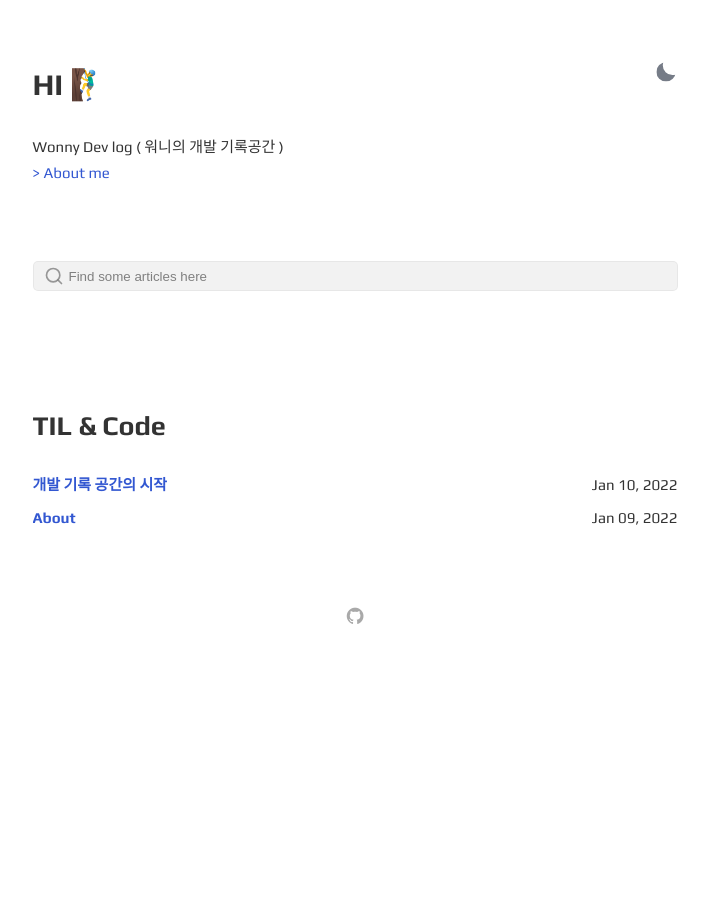
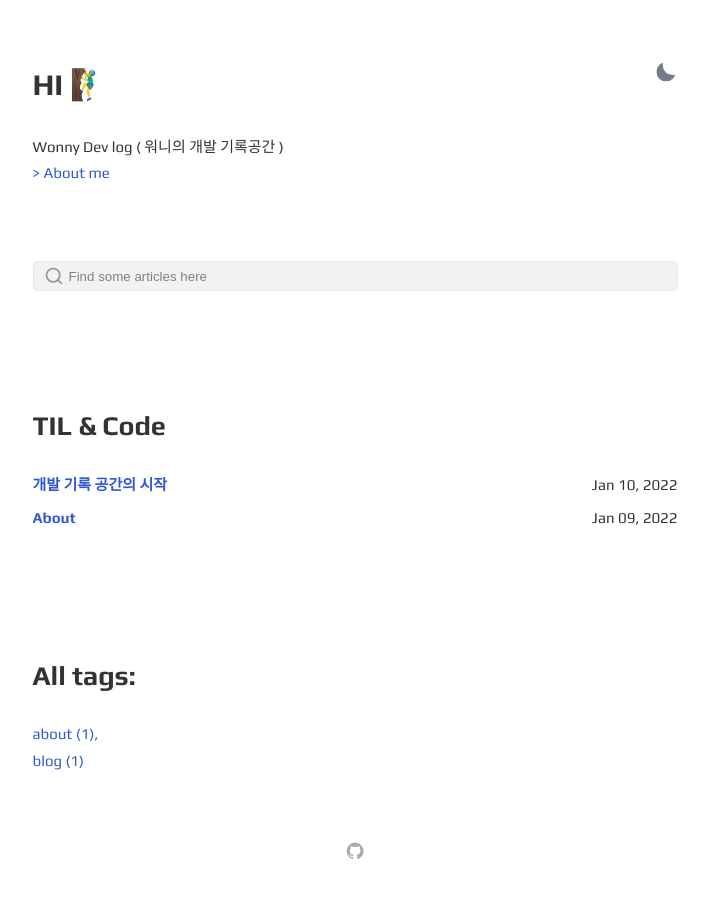
Before and after one commit to papa1945/papa1945.github.io, a Jekyll site: the page built from index.html, in a window 1280 px wide. Shown: the whole page, without its empty margins (285-994 px from the left). Built offline with Jekyll 4.4.1, drawn with Linux system fonts in a browser that asks for light colours.

Commit message:
add tag front

```diff
--- a/index.html
+++ b/index.html
@@ -46,3 +46,19 @@ layout: default
         {% endfor %}
     </ul>
 </section>
+
+
+<section class="tags">
+    <h2>All tags:</h2>
+    {% assign tags = site.tags | sort %}
+    {% for tag in tags %}
+    <ul>
+      <li>
+          <a class="posts" href="{{ site.url }}{{ site.baseurl }}/tag/{{ tag | first | slugify }}/">{{ tag[0] | replace:'-', ' '
+          }} ({{ tag | last | size
+          }}){% unless forloop.last %}, {% endunless %}
+        </a>
+      </li>
+    </ul>
+    {% endfor %}
+  </section>
```
